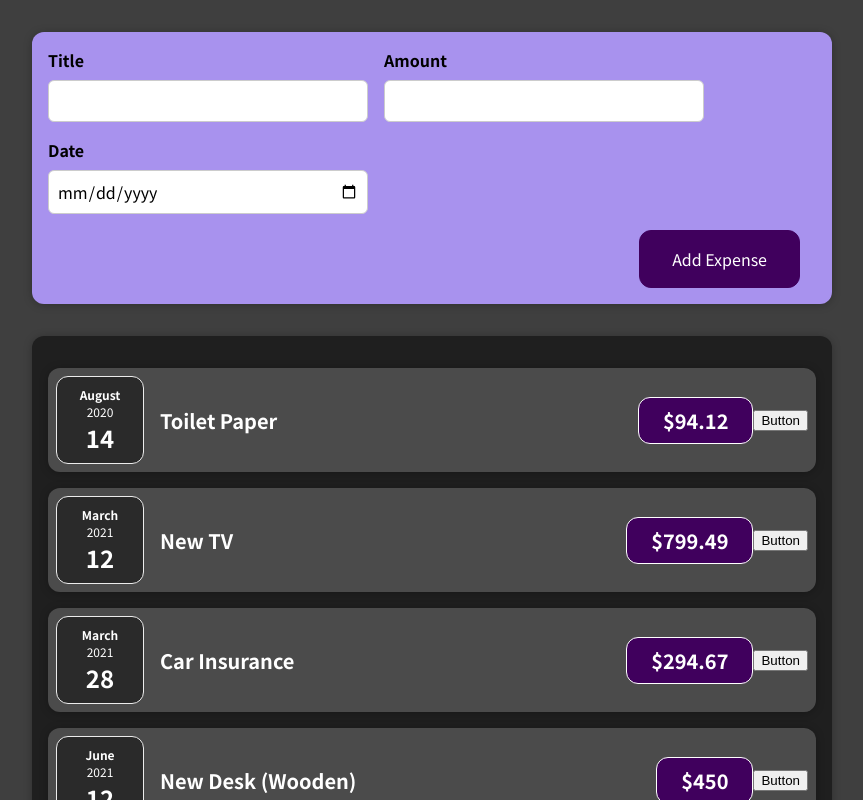
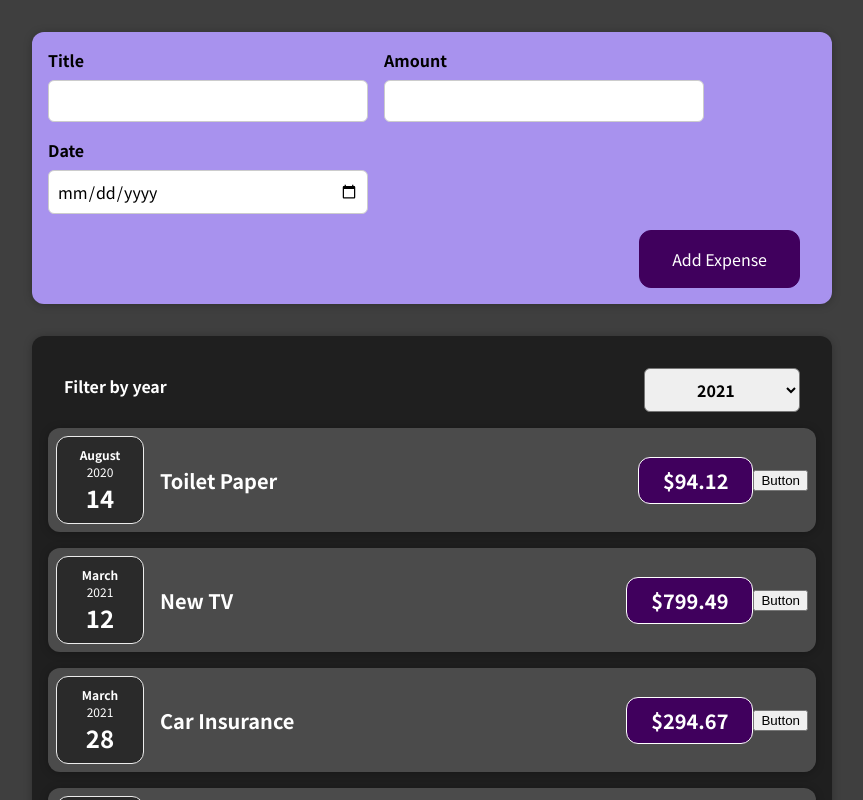
Before and after one commit to 4nur4g/React-ClassProject, a React (Create React App) app: page / in a window 1280 px wide. Shown: the top 800 px of the page, without its empty margins (208-1071 px from the left). Built offline with nearby package versions, Linux system fonts and the light colour scheme.

Commit message:
Assignment 2 done

```diff
--- a/src/components/Expenses/Expenses.js
+++ b/src/components/Expenses/Expenses.js
@@ -1,10 +1,23 @@
+import react, { useState } from "react";
 import ExpenseItem from "./ExpenseItem";
 import "./Expenses.css";
 import Card from "../UI/Card";
+import ExpensesFilter from "../NewExpense/ExpensesFilter";
 
 function NewComponentexpenses(props) {
+  const [filteredYear, setFilteredYear] = useState("2021");
+
+  const filterChangeHandler = (selectedYear) => {
+    console.log("Expenses.js");
+    setFilteredYear(selectedYear);
+  };
+
   return (
     <Card className="expenses">
+      <ExpensesFilter
+        selected={filteredYear}
+        onChangeFilter={filterChangeHandler}
+      />
       <ExpenseItem
         title={props.expenses[0].title}
         amount={props.expenses[0].amount}
--- /dev/null
+++ b/src/components/NewExpense/ExpensesFilter.css
@@ -0,0 +1,24 @@
+.expenses-filter {
+  color: white;
+  padding: 0 1rem;
+}
+
+.expenses-filter__control {
+  display: flex;
+  width: 100%;
+  align-items: center;
+  justify-content: space-between;
+  margin: 1rem 0;
+}
+
+.expenses-filter label {
+  font-weight: bold;
+  margin-bottom: 0.5rem;
+}
+
+.expenses-filter select {
+  font: inherit;
+  padding: 0.5rem 3rem;
+  font-weight: bold;
+  border-radius: 6px;
+}
--- /dev/null
+++ b/src/components/NewExpense/ExpensesFilter.js
@@ -0,0 +1,24 @@
+import React from "react";
+
+import "./ExpensesFilter.css";
+
+const ExpensesFilter = (props) => {
+  const dropdownChangeHandler = (event) => {
+    props.onChangeFilter(event.target.value);
+  };
+  return (
+    <div className="expenses-filter">
+      <div className="expenses-filter__control">
+        <label>Filter by year</label>
+        <select value={props.selected} onChange={dropdownChangeHandler}>
+          <option value="2022">2022</option>
+          <option value="2021">2021</option>
+          <option value="2020">2020</option>
+          <option value="2019">2019</option>
+        </select>
+      </div>
+    </div>
+  );
+};
+
+export default ExpensesFilter;
```
